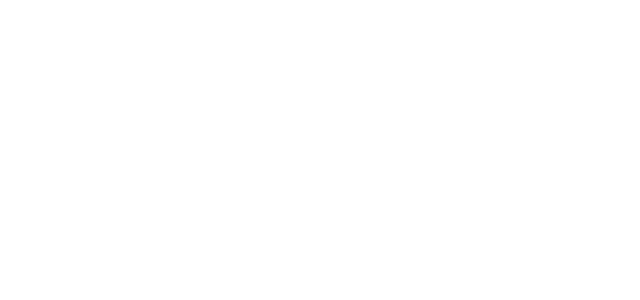
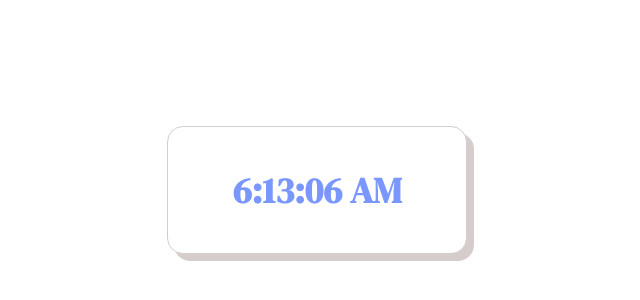
Before and after one commit to Tusar78/100DaysOfCode, a React (Create React App) app in the folder Day-4/my-app/: page / in a window 1280 px wide. Shown: the part 210-510 px from the top of the page, without its empty margins (323-963 px from the left). Built offline with nearby package versions, Linux system fonts and the light colour scheme.

Commit message:
Watch is ready

```diff
--- a/Day-4/my-app/src/App.css
+++ b/Day-4/my-app/src/App.css
@@ -1,4 +1,4 @@
-@import url('https://fonts.googleapis.com/css2?family=Poppins:wght@300;400;500;600;700&display=swap');
+@import url('https://fonts.googleapis.com/css2?family=DM+Serif+Display&display=swap');
 
 *,
 ::before,
@@ -8,6 +8,24 @@
 
 body {
   margin: 0;
-  font-family: 'Poppins', sans-serif;
-  font-size: 1rem;
+  font-family: 'DM Serif Display', serif;
+  height: 100vh;
+  display: grid;
+  place-items: center;
 }
+
+.clock {
+  width: 300px;
+  aspect-ratio: 21/9;
+  background: #ffffff;
+  border-radius: 16px;
+  box-shadow: 7px 7px 0 #d7cccc;
+  display: grid;
+  place-items: center;
+  border: 1px solid #d7cccc;
+}
+
+.clock h2 {
+  font-size: 2.25rem;
+  color: #7a97ff;
+}
--- a/Day-4/my-app/src/Components/Clock.js
+++ b/Day-4/my-app/src/Components/Clock.js
@@ -1,13 +1,25 @@
-import React, { Component } from 'react'
+import React, { Component } from "react";
 
 export class Clock extends Component {
+  state = { date: new Date() };
+
+  componentDidMount() {
+    this.clockTimer = setInterval(() => this.tick(), 1000);
+  }
+
+  tick() {
+    this.setState({
+      date: new Date()
+    })
+  }
+
   render() {
     return (
-      <div>
-
+      <div className="clock">
+        <h2>{this.state.date.toLocaleTimeString()}</h2>
       </div>
-    )
+    );
   }
 }
 
-export default Clock
+export default Clock;
```
